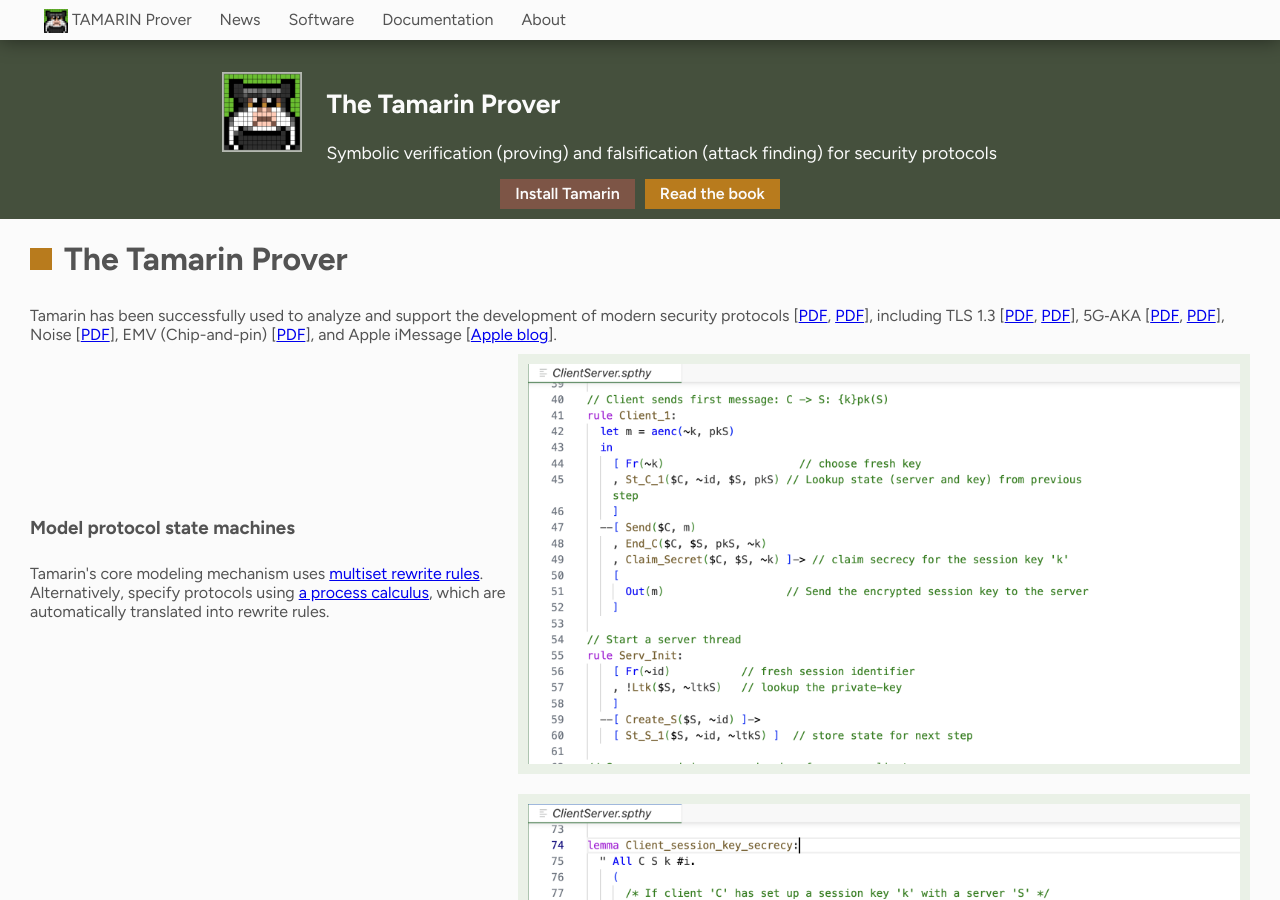
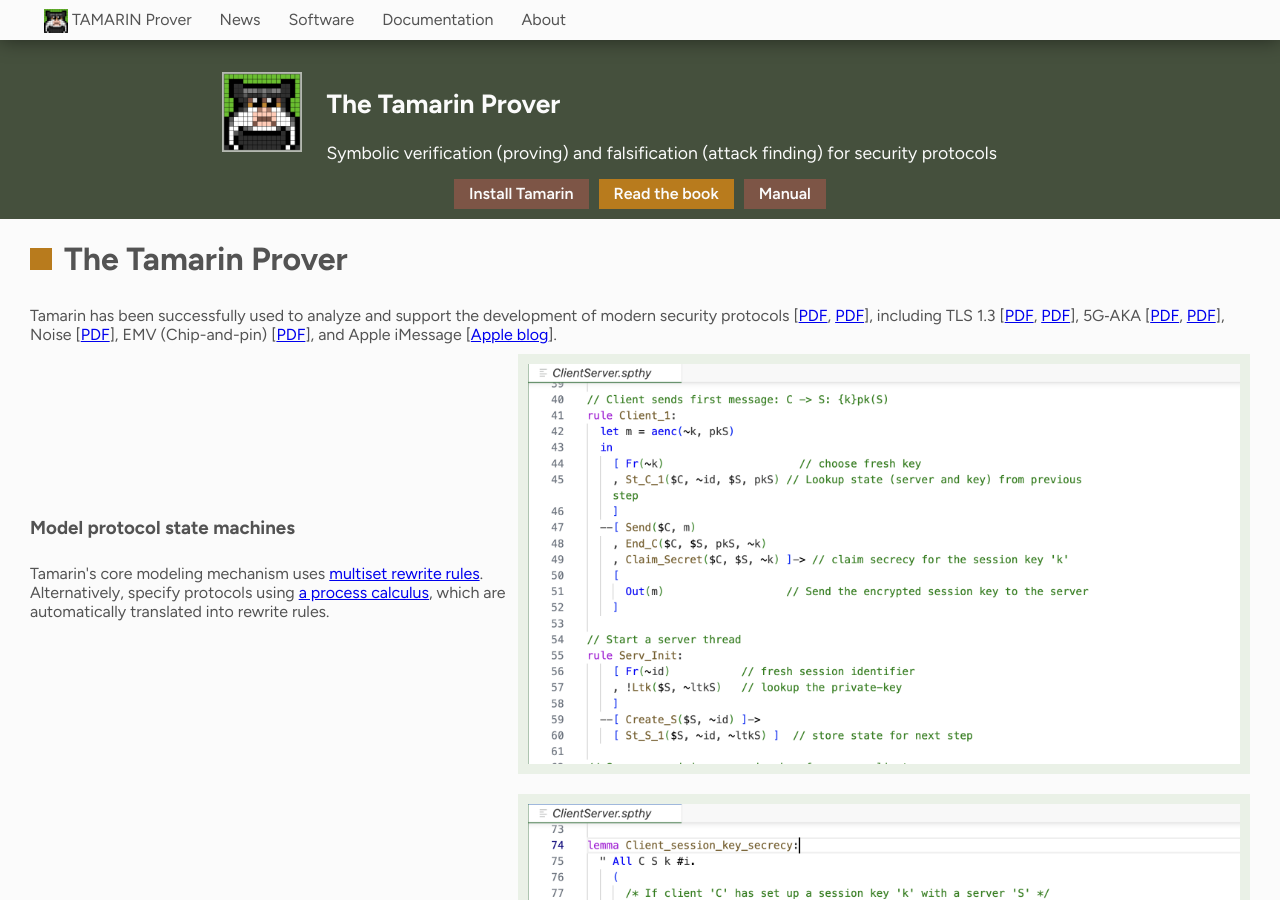
Before and after one commit to tamarin-prover/tamarin-prover.github.io, a Jekyll site: the page built from index.html, in a window 1280 px wide and 900 px high. Built offline with Jekyll 4.4.1, drawn with Linux system fonts in a browser that asks for light colours.

Commit message:
Adding direct button into html manual.

```diff
--- a/_layouts/titlepage.html
+++ b/_layouts/titlepage.html
@@ -16,10 +16,11 @@
             </div>
         </div>
         <div class="title-buttons">
-            <a class="button button-install button-external"
-                href="https://tamarin-prover.com/manual/master/book/002_installation.html" target="_blank">Install
+            <a class="button button-install"
+                href="/install.html">Install
                 Tamarin</a>
             <a href="/book/index.html" class="button button-book">Read the book</a>
+            <a href="https://tamarin-prover.com/manual/master/book/001_introduction.html" class="button button-manual">Manual</a>
         </div>
     </div>
 </div>
```
